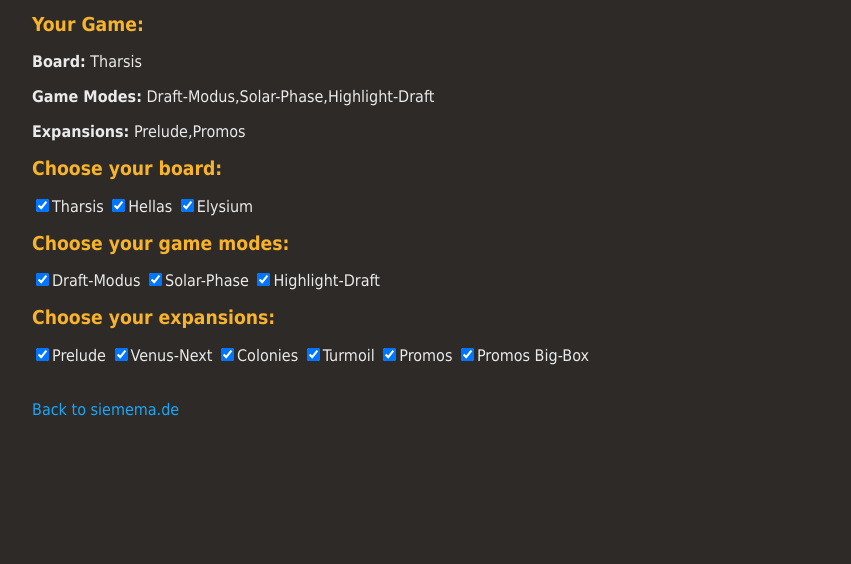
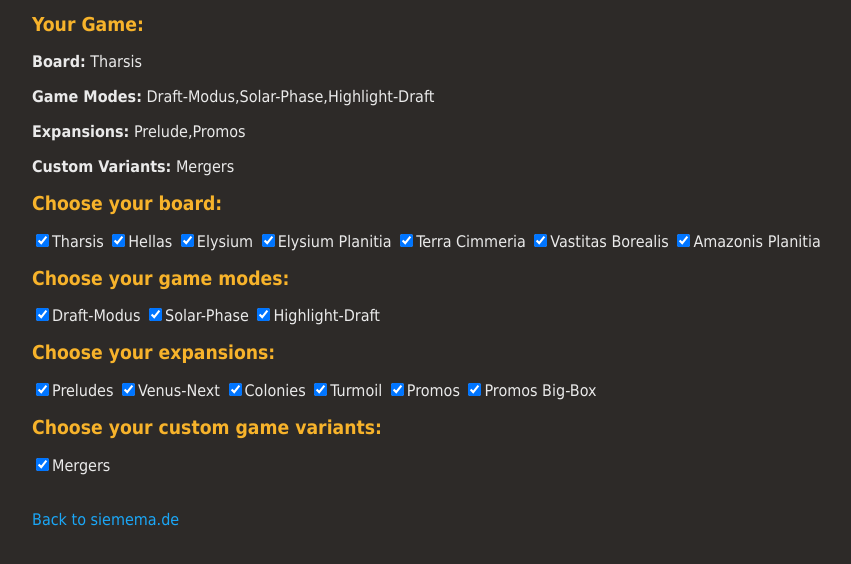
Before and after one commit to mhs2508/siemema-tfm, a plain HTML site: page tfm_random.html in a window 1280 px wide. Both pictures are taken after a click on the button "Generate". Shown: the part 106-670 px from the top of the page, without its empty margins (8-859 px from the left). Drawn offline with Linux system fonts and the light colour scheme.

Commit message:
Added new boards and custom game variants

```diff
--- a/tfm_random.html
+++ b/tfm_random.html
@@ -22,6 +22,7 @@
   <p><b>Board:</b> <span id="selected-game-board"></span></p>
   <p><b>Game Modes:</b> <span id="selected-game-modes"></span></p>
   <p><b>Expansions:</b> <span id="selected-game-extensions"></span></p>
+  <p><b>Custom Variants:</b> <span id="selected-game-variants"></span></p> <!-- <<< NEU -->
 </div>
 
   <h2>Choose your board:</h2>
@@ -32,6 +33,14 @@
       <input checked id="Hellas" type="checkbox" />Hellas</label>
     <label for="Elysium">
       <input checked id="Elysium" type="checkbox" />Elysium</label>
+    <label for="Utopia">
+      <input checked id="Utopia" type="checkbox" />Elysium Planitia</label>
+     <label for="Cimmeria">
+      <input checked id="Cimmeria" type="checkbox" />Terra Cimmeria</label>
+    <label for="Vastitas">
+      <input checked id="Vastitas" type="checkbox" />Vastitas Borealis</label>
+    <label for="Amazonis">
+      <input checked id="Amazonis" type="checkbox" />Amazonis Planitia</label>
   </div>
 
   <h2>Choose your game modes:</h2>
@@ -47,7 +56,7 @@
   <h2>Choose your expansions:</h2>
   <div id="play-extensions">
     <label for="Prelude">
-      <input checked id="Prelude" type="checkbox" />Prelude</label>
+      <input checked id="Prelude" type="checkbox" />Preludes</label>
     <label for="Venus-Next">
       <input checked id="Venus-Next" type="checkbox" />Venus-Next</label>
     <label for="Colonies">
@@ -60,6 +69,12 @@
       <input checked id="Promos-Big-Box" type="checkbox" />Promos Big-Box</label>
   </div>
 
+  <h2>Choose your custom game variants:</h2>
+  <div id="play-variants">
+    <label for="Mergers">
+      <input checked id="Mergers" type="checkbox" />Mergers</label>
+  </div>
+
   <!-- Verweis auf das JavaScript -->
   <script src="./tfm_random.js"></script>
 
--- a/tfm_random.js
+++ b/tfm_random.js
@@ -17,6 +17,7 @@
   const availableGameBoards = getAllSelectedBoards();
   const availableGameModes = getAllSelectedGameModes();
   const availableGameExtensions = getAllSelectedGameExtensions();
+  const availableGameVariants = getAllSelectedGameVariants();
 
   const randomBoard = availableGameBoards.at(
     getRandomNumber(availableGameBoards.length)
@@ -25,7 +26,10 @@
   let randomGameExtensions = availableGameExtensions.filter(() =>
     getRandomBoolean()
   );
+  const randomGameVariants = availableGameVariants.filter(() => getRandomBoolean());
+
   console.log("Random Extensions:" + randomGameExtensions);
+
   randomGameExtensions = randomGameExtensions.filter((extension) => {
     if (extension === "Turmoil") {
       return (
@@ -48,6 +52,10 @@
   ).innerText = randomGameExtensions.length
     ? randomGameExtensions.join(",")
     : "None";
+
+  document.querySelector("#selected-game-variants").innerText = randomGameVariants.length
+    ? randomGameVariants.join(",")
+    : "None";
 };
 
 const getAllSelectedBoards = () => {
@@ -55,7 +63,11 @@
   const boards = [
     { id: "Tharsis", selected: false },
     { id: "Hellas", selected: false },
-    { id: "Elysium", selected: false }
+    { id: "Elysium", selected: false },
+    { id: "Utopia", selected: false },
+    { id: "Cimmeria", selected: false },
+    { id: "Vastitas", selected: false },
+    { id: "Amazonis", selected: false }
   ];
 
   for (let board of boards) {
@@ -101,6 +113,23 @@
   return extensions.filter((item) => item.selected).map((item) => item.id);
 };
 
+// >>> NEU: Custom Game Variants
+const getAllSelectedGameVariants = () => {
+  const variantsDiv = document.querySelector("#play-variants");
+  const variants = [
+    { id: "Mergers", selected: false }
+    // weitere Custom Variants hier hinzufügen
+  ];
+
+  for (let variant of variants) {
+    const input = variantsDiv.querySelector(`#${variant.id}`);
+    variant.selected = input.checked;
+  }
+
+  return variants.filter((item) => item.selected).map((item) => item.id);
+};
+// >>> ENDE NEU: Custom Game Variants
+
 const activeRestrictionForExtensions = () => {
   const venusNextInput = document.querySelector("#Venus-Next");
   const coloniesInput = document.querySelector("#Colonies");
```
Lines whose indentation alone changed are shown as unchanged.
